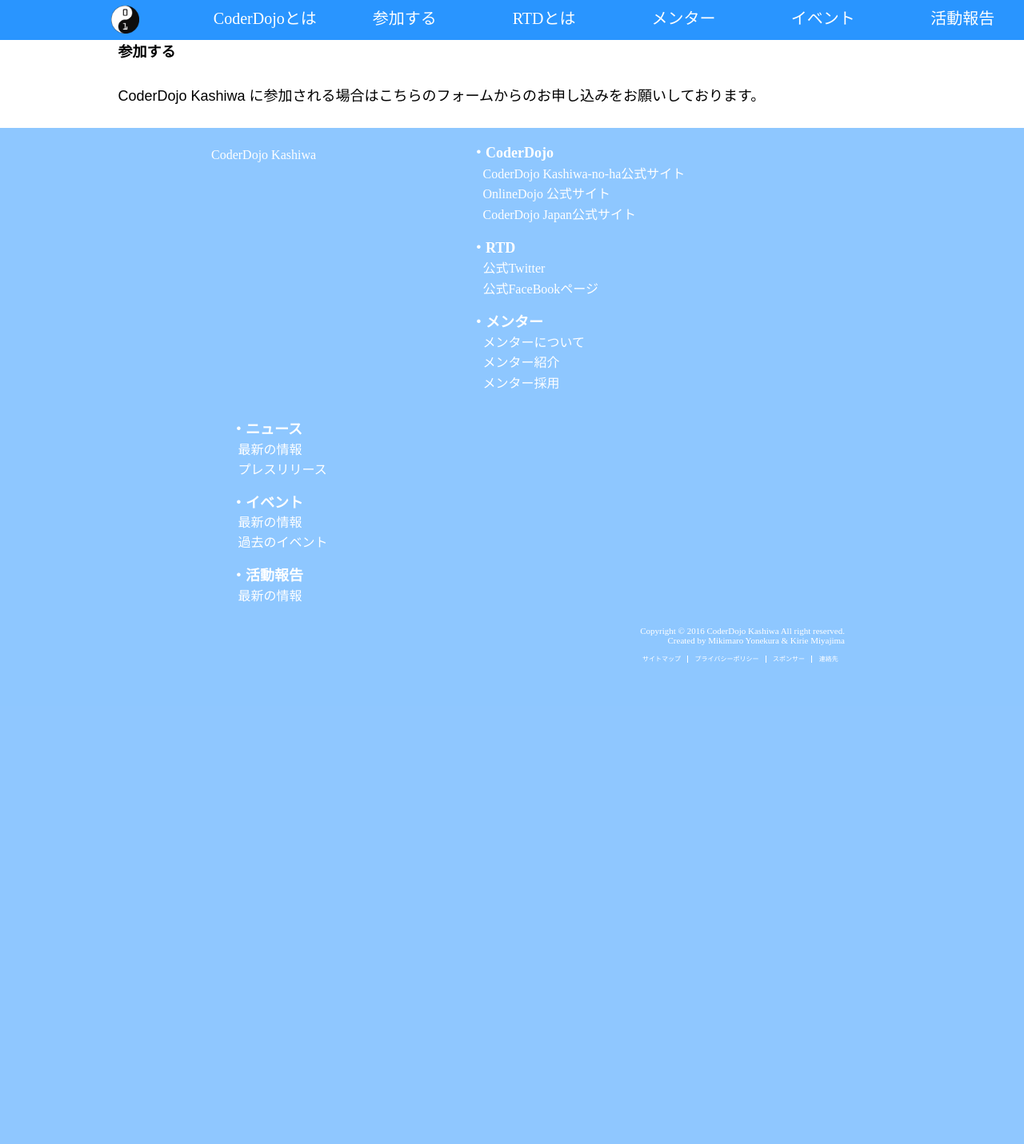
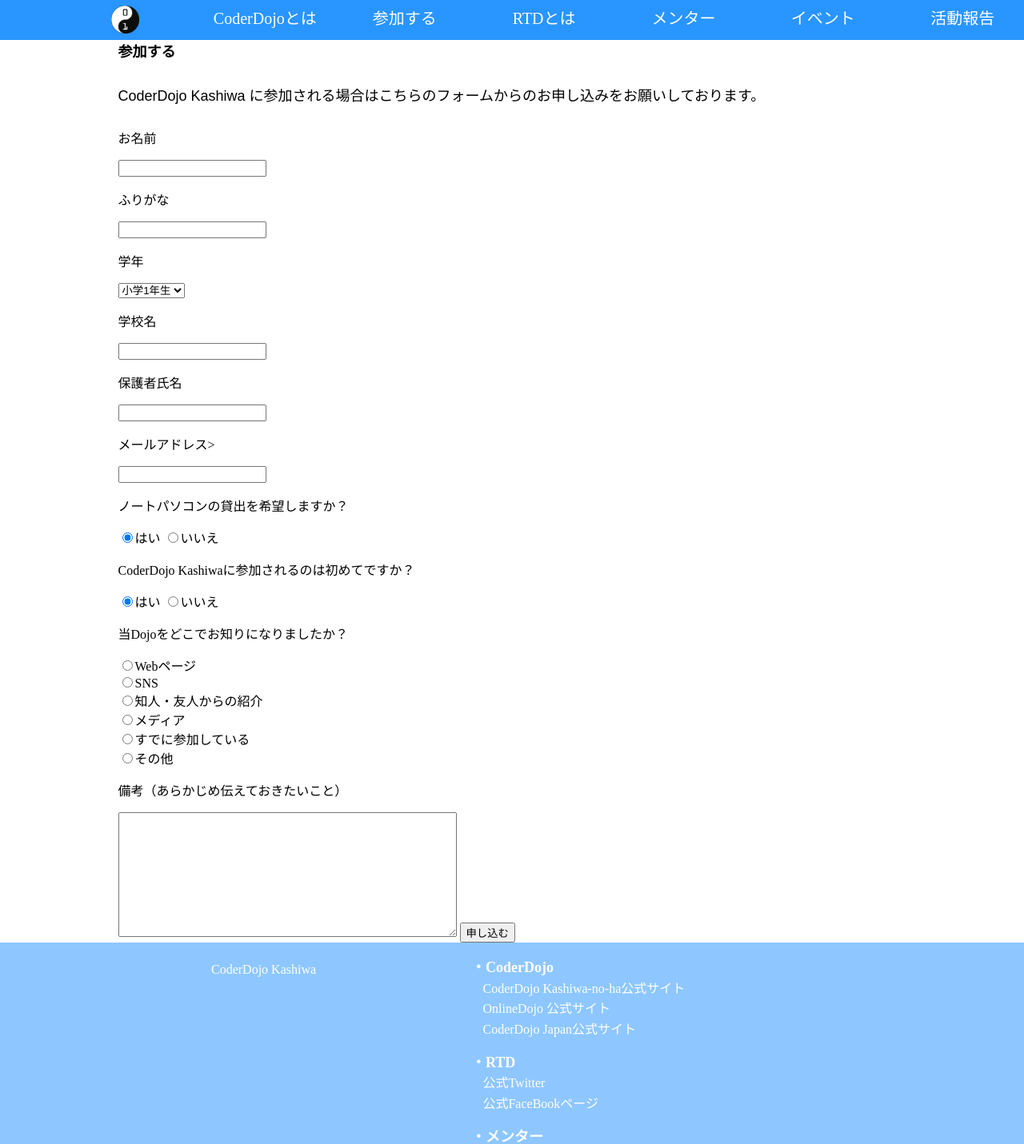
Before and after one commit to Mikimaro/CDK_HP, a PHP site: page /join.php in a window 1280 px wide; the page is wider, and only the part inside the window is pictured. Shown: the top 1431 px of that part at 80% size. Before the commit the page ends 829 px from the top of that part, so only its background shows below. Run offline with PHP 8.4, Linux system fonts and the light colour scheme; some libraries are stand-ins or nearby versions.

Commit message:
フォームの追加

```diff
--- a/join.php
+++ b/join.php
@@ -6,7 +6,60 @@
 
 	<h1 class="text">参加する</h1>
 
-	<p class="text">CoderDojo Kashiwa に参加される場合はこちらのフォームからのお申し込みをお願いしております。</p>
+	<div id="join">
+
+		<p class="text">CoderDojo Kashiwa に参加される場合はこちらのフォームからのお申し込みをお願いしております。</p>
+
+
+		<form action="" method="POST">
+
+			<p>お名前</p>
+				<input type="text" name="userName" class="textBox">
+
+			<p>ふりがな</p>
+				<input type="text" name="kana" class="textBox">
+			<p>学年</p>
+				<select name="grade">
+					<?php
+						for ($i=1; $i < 7; $i++) {
+							print("<option value='小学{$i}年生'>小学{$i}年生</option>");
+						}
+
+						for ($i=1; $i < 4; $i++) {
+							print("<option value='中学{$i}年生'>中学{$i}年生</option>");
+						}
+					?>
+					<option value="その他">その他</option>
+				</select>
+
+			<p>学校名</p>
+				<input type="text" class="schoolName" class="textBox">
+
+			<p>保護者氏名</p>
+				<input type="text" name="parentName" class="textBox">
+			<p>メールアドレス></p>
+				<input type="text" name="mail" class="textBox">
+			<p>ノートパソコンの貸出を希望しますか？</p>
+				<input type="radio" name="pcRent" value="はい" checked="">はい
+				<input type="radio" name="pcRent" value="いいえ">いいえ
+			<p>CoderDojo Kashiwaに参加されるのは初めてですか？</p>
+				<input type="radio" name="joined" value="はい" checked="">はい
+				<input type="radio" name="joined" value="いいえ">いいえ
+			<p>当Dojoをどこでお知りになりましたか？</p>
+				<input type="radio" name="why" value="Webページ">Webページ<br>
+				<input type="radio" name="why" value="SNS">SNS<br>
+				<input type="radio" name="why" value="知人・友人からの紹介">知人・友人からの紹介<br>
+				<input type="radio" name="why" value="メディア">メディア<br>
+				<input type="radio" name="why" value="すでに参加している">すでに参加している<br>
+				<input type="radio" name="why" value="その他">その他
+			<p>備考（あらかじめ伝えておきたいこと）</p>
+				<textarea cols="50" rows="10"></textarea>
+
+				<input type="submit" value="申し込む">
+		</form>
+
+	</div>
+
 
 
 
```
